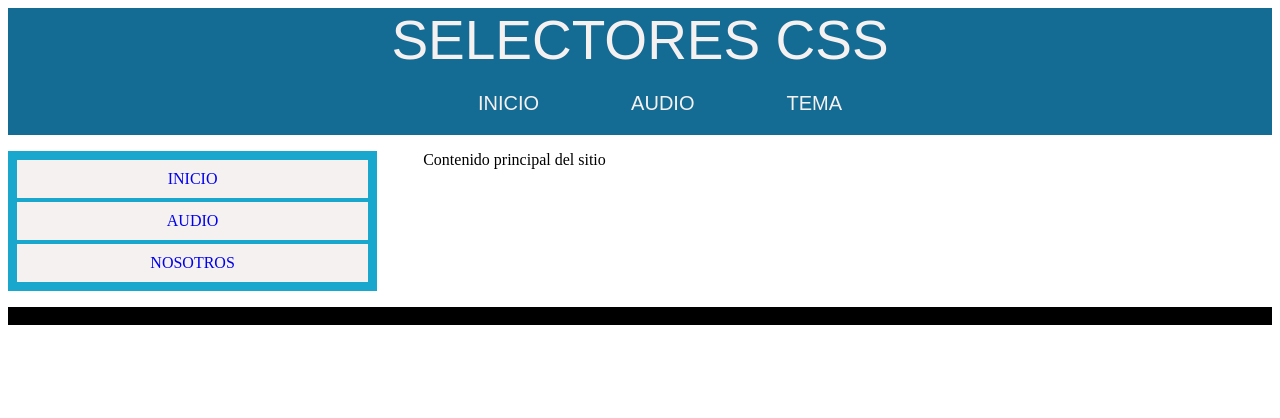
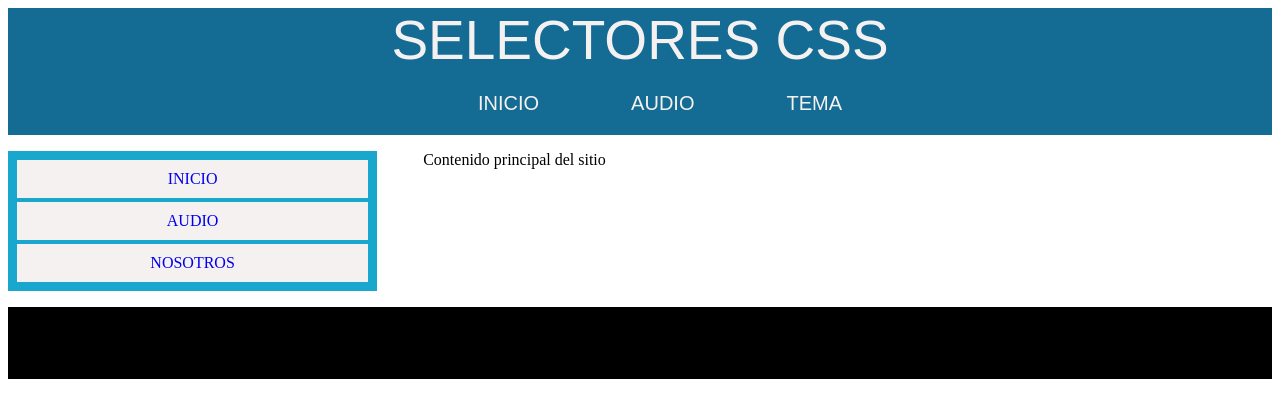
Before and after one commit to JohanDiazG/Johan_Diaz_Unidad2_Fase3, a plain HTML site: page index.html in a window 1280 px wide. Drawn offline with Linux system fonts and the light colour scheme.

Commit message:
Update index.html

```diff
--- a/index.html
+++ b/index.html
@@ -29,7 +29,10 @@
         Contenido principal del sitio
     </main>
     <footer>
-    Pie de pagina
+        Copyright (c) 2023 Company Johan Diaz <br>
+        All Rights Reserved<br>
+        This product is protected by copyright and distributed under<br>
+        licenses restricting copying, distribution, and decompilation  <br>
     </footer>
 </body>
 </html>
```
